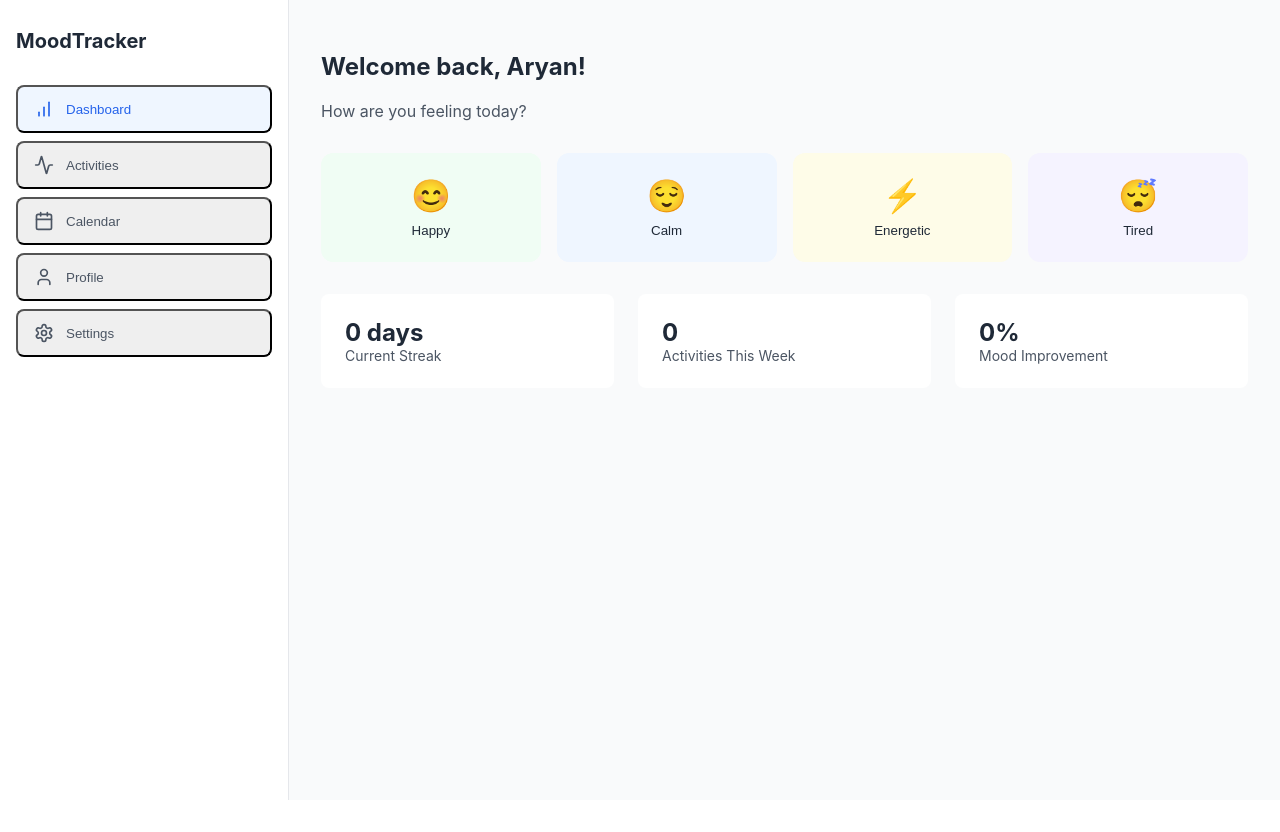
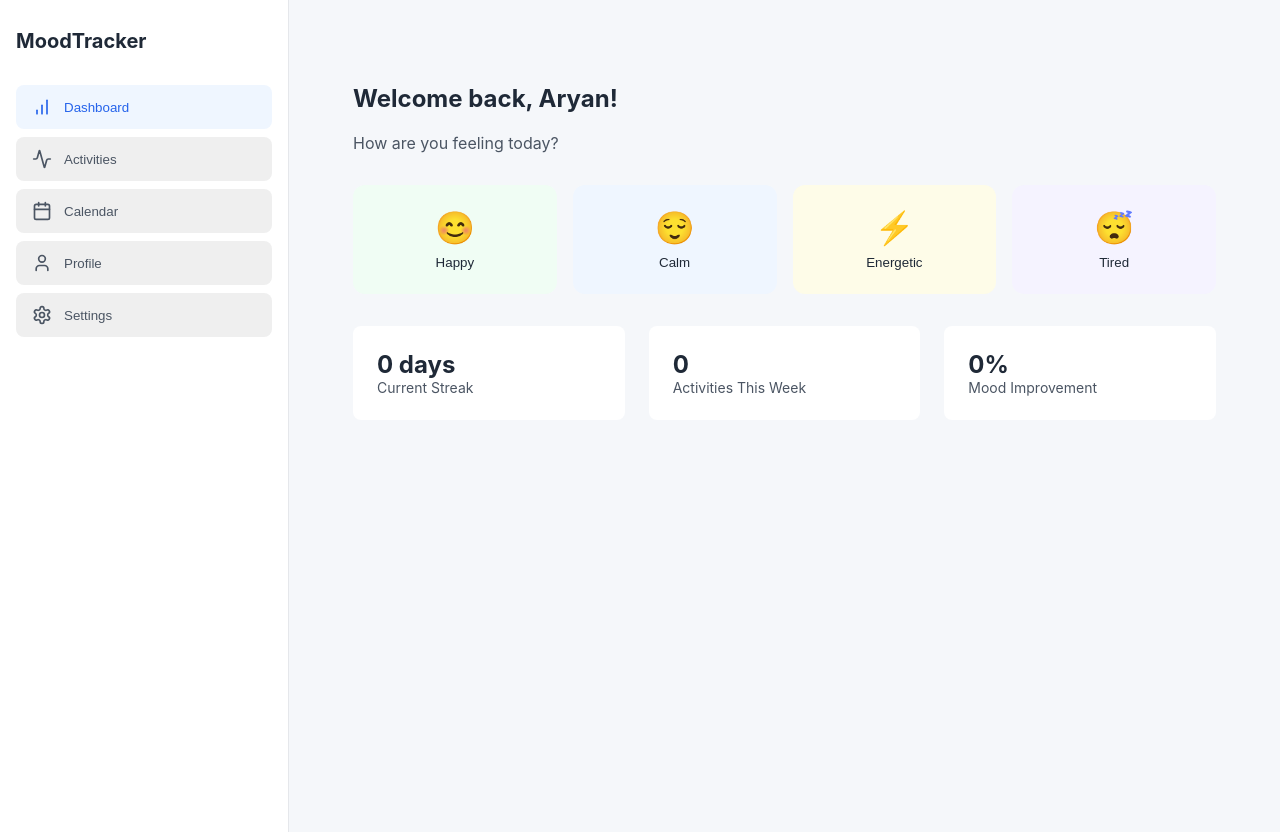
Before and after one commit to aryanballani/MoodFlow, a React (Create React App) app in the folder client/: page /dashboard in a window 1280 px wide. Before the commit the page ends 800 px from the top, so only its background shows below. Built offline with nearby package versions, Linux system fonts and the light colour scheme.

Commit message:
side bar component

```diff
--- /dev/null
+++ b/client/src/components/sidebar.js
@@ -0,0 +1,44 @@
+import React from 'react';
+import { useNavigate, useLocation } from 'react-router-dom';
+import { Calendar, Activity, BarChart, Settings, User } from 'lucide-react';
+import '../styles/sidebar.css';
+
+const Sidebar = () => {
+  const navigate = useNavigate();
+  const location = useLocation();
+  const currentPath = location.pathname.split('/')[1] || 'dashboard';
+
+  const sidebarItems = [
+    { id: 'dashboard', icon: BarChart, label: 'Dashboard', path: '/dashboard' },
+    { id: 'activities', icon: Activity, label: 'Activities', path: '/activities' },
+    { id: 'calendar', icon: Calendar, label: 'Calendar', path: '/calendar' },
+    { id: 'profile', icon: User, label: 'Profile', path: '/profile' },
+    { id: 'settings', icon: Settings, label: 'Settings', path: '/settings' }
+  ];
+
+  const handleNavigation = (path) => {
+    navigate(path);
+  };
+
+  return (
+    <div className="sidebar">
+      <div className="sidebar-header">
+        <h1>MoodTracker</h1>
+      </div>
+      <nav className="sidebar-nav">
+        {sidebarItems.map(({ id, icon: Icon, label, path }) => (
+          <button
+            key={id}
+            onClick={() => handleNavigation(path)}
+            className={`nav-item ${currentPath === id ? 'active' : ''}`}
+          >
+            <Icon className="nav-icon" />
+            <span>{label}</span>
+          </button>
+        ))}
+      </nav>
+    </div>
+  );
+};
+
+export default Sidebar;
--- a/client/src/pages/Dashboard.js
+++ b/client/src/pages/Dashboard.js
@@ -1,5 +1,6 @@
 import React, { useState } from 'react';
 import { useNavigate } from 'react-router-dom';
+import Sidebar from '../components/sidebar';
 import { Calendar, Activity, BarChart, Settings, User } from 'lucide-react';
 import '../styles/Dashboard.css';
 
@@ -96,23 +97,7 @@ const DashboardLayout = () => {
   return (
     <div className="dashboard-container">
       {/* Sidebar */}
-      <div className="sidebar">
-        <div className="sidebar-header">
-          <h1>MoodTracker</h1>
-        </div>
-        <nav className="sidebar-nav">
-          {sidebarItems.map(({ id, icon: Icon, label }) => (
-            <button
-              key={id}
-              onClick={() => handleNavigation(id)}
-              className={`nav-item ${activeTab === id ? 'active' : ''}`}
-            >
-              <Icon className="nav-icon" />
-              <span>{label}</span>
-            </button>
-          ))}
-        </nav>
-      </div>
+      <Sidebar />
 
       {/* Main Content */}
       <div className="main-content">
--- a/client/src/pages/profile.js
+++ b/client/src/pages/profile.js
@@ -2,6 +2,7 @@ import React, { useState } from 'react';
 import { useNavigate } from 'react-router-dom';
 import { Camera, ArrowLeft } from 'lucide-react';
 import '../styles/profile.css';
+import Sidebar from '../components/sidebar';
 
 const Profile = () => {
     const navigate = useNavigate();
@@ -41,6 +42,9 @@ const Profile = () => {
     };
 
     return (
+        <div className="layout-container">
+            <Sidebar />
+            <div className="main-content">
                 <div className="profile-container">
                     <button
                         className="back-button"
@@ -126,6 +130,8 @@ const Profile = () => {
                         )}
                     </form>
                 </div>
+            </div>
+        </div>
     );
 };
 
--- a/client/src/styles/Dashboard.css
+++ b/client/src/styles/Dashboard.css
@@ -19,8 +19,14 @@
 /* Main Layout */
 .dashboard-container {
   display: flex;
-  height: 100vh;
-  background-color: var(--color-background-light);
+  min-height: 100vh;
+  background-color: #f5f7fa;
+}
+
+.main-content {
+  flex: 1;
+  padding: 2rem;
+  overflow-y: auto;
 }
 
 /* Sidebar Styles */
@@ -73,11 +79,6 @@
   height: 1.25rem;
 }
 
-/* Main Content Styles */
-.main-content {
-  flex: 1;
-  overflow: auto;
-}
 
 .content-wrapper {
   padding: 2rem;
--- a/client/src/styles/profile.css
+++ b/client/src/styles/profile.css
@@ -1,12 +1,24 @@
-.profile-container {
+.layout-container {
+    display: flex;
+    min-height: 100vh;
+    background-color: #f5f7fa;
+  }
+
+  .main-content {
+    flex: 1;
+    padding: 2rem;
+    overflow-y: auto;
+  }
+
+  /* Update your existing profile-container styles */
+  .profile-container {
     max-width: 600px;
-    margin: 2rem auto;
-    padding: 2rem;
+    margin: 0 auto;
     background-color: white;
     border-radius: 1rem;
     box-shadow: 0 2px 4px rgba(0, 0, 0, 0.1);
+    padding: 2rem;
   }
-
   .profile-header {
     display: flex;
     justify-content: space-between;
--- /dev/null
+++ b/client/src/styles/sidebar.css
@@ -0,0 +1,52 @@
+/* Sidebar Styles */
+.sidebar {
+    width: 256px;
+    background-color: white;
+    border-right: 1px solid #e5e7eb;
+    padding: 1rem;
+    height: 100vh;
+  }
+
+  .sidebar-header {
+    margin-bottom: 2rem;
+  }
+
+  .sidebar-header h1 {
+    font-size: 1.25rem;
+    font-weight: bold;
+    color: #155E95;
+  }
+
+  .sidebar-nav {
+    display: flex;
+    flex-direction: column;
+    gap: 0.5rem;
+  }
+
+  .nav-item {
+    width: 100%;
+    display: flex;
+    align-items: center;
+    gap: 0.75rem;
+    padding: 0.75rem 1rem;
+    border-radius: 0.5rem;
+    color: #6A80B9;
+    font-weight: 500;
+    transition: background-color 0.2s, color 0.2s;
+    border: none;
+    cursor: pointer;
+  }
+
+  .nav-item:hover {
+    background-color: #f3f4f6;
+  }
+
+  .nav-item.active {
+    background-color: #155E95;
+    color: white;
+  }
+
+  .nav-icon {
+    width: 1.25rem;
+    height: 1.25rem;
+  }
```
Lines whose indentation alone changed are shown as unchanged.
